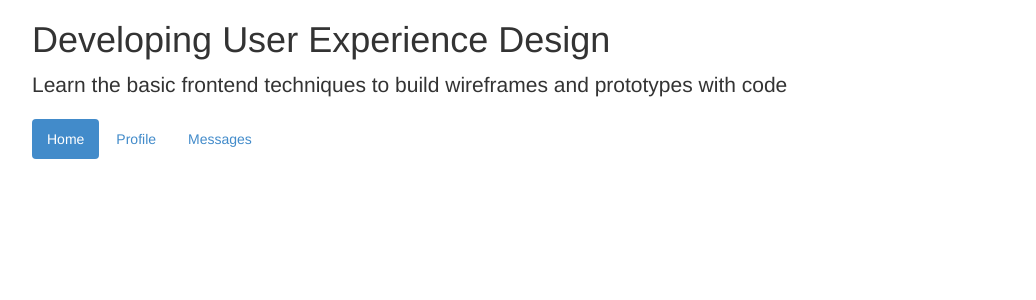
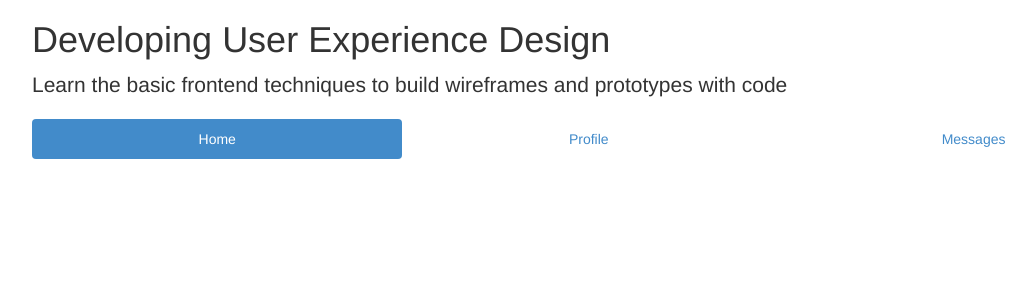
Before and after one commit to developinguxd/developinguxd.github.io, a Jekyll site: the page built from index.html, in a window 1280 px wide. Shown: the top 300 px of the page, without its empty margins (38-1074 px from the left). Built offline with Jekyll 4.4.1, drawn with Linux system fonts in a browser that asks for light colours.

Commit message:
Make nav justified

```diff
--- a/index.html
+++ b/index.html
@@ -7,7 +7,7 @@ title: Developing User Experience Design
 <div class="lead">Learn the basic frontend techniques to build wireframes and prototypes with code</div>
 
 <nav>
-  <ul class="nav nav-pills">
+  <ul class="nav nav-pills nav-justified">
     <li class="active"><a href="#">Home</a></li>
     <li><a href="#">Profile</a></li>
     <li><a href="#">Messages</a></li>
```
